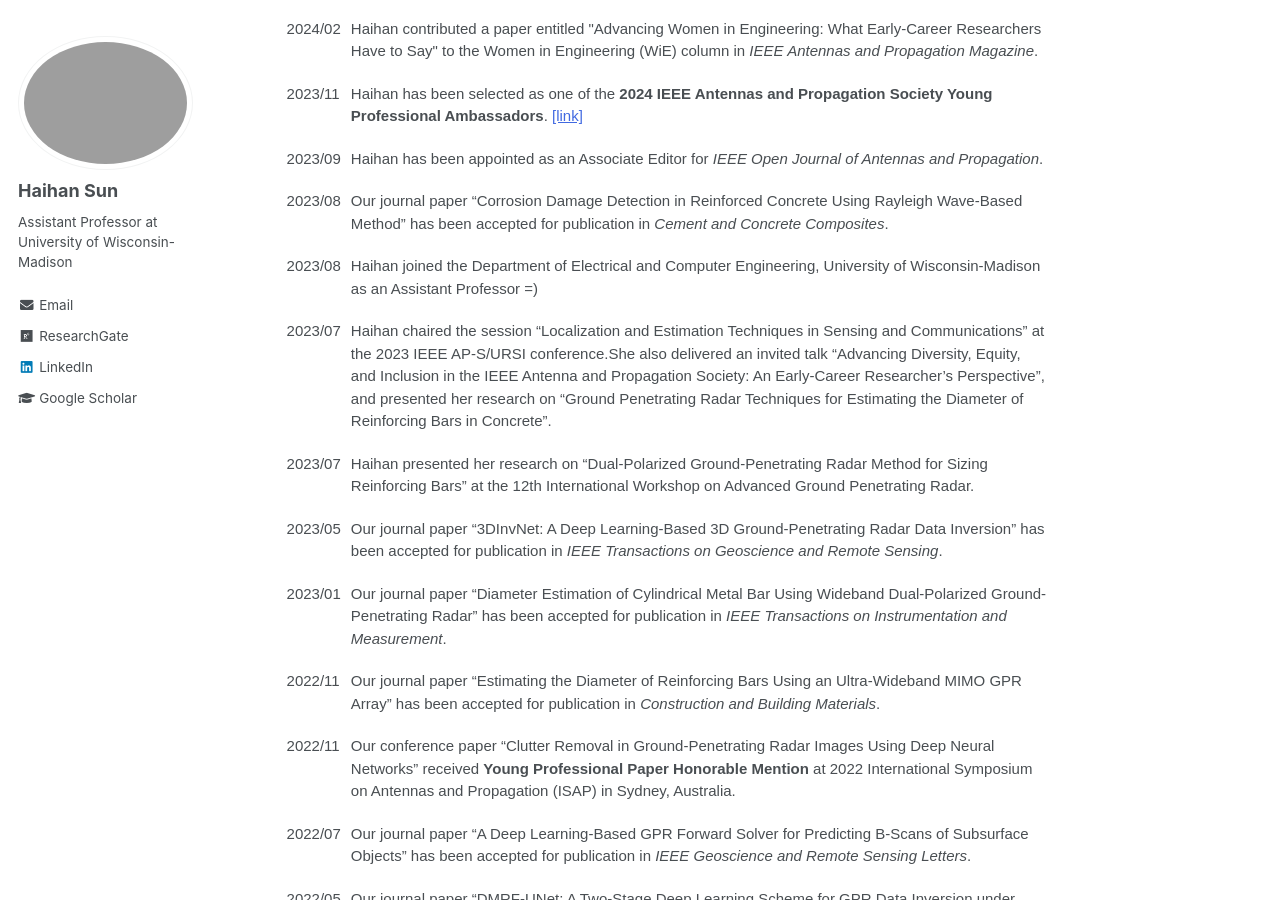
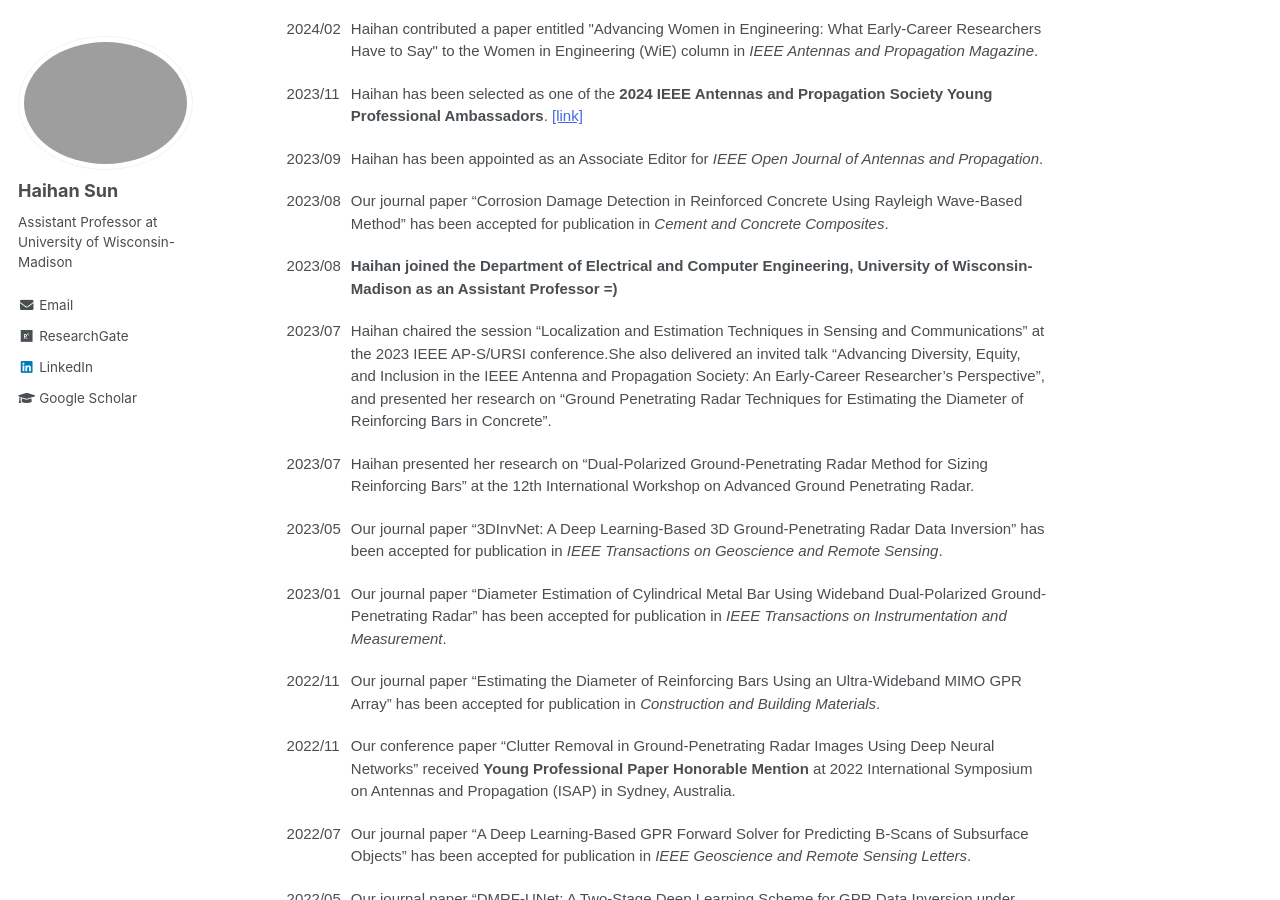
Before and after one commit to Haihan-Sun/Haihan-Sun.github.io, a Jekyll site: the page built from _pages/about.md, in a window 1280 px wide and 900 px high, scrolled down 1448 px. Built offline with Jekyll 4.4.1, drawn with Linux system fonts in a browser that asks for light colours.

Commit message:
Update about.md

```diff
--- a/_pages/about.md
+++ b/_pages/about.md
@@ -126,7 +126,7 @@ Hi! I'm Haihan Sun, an Assistant Professor at the University of Wisconsin-Madiso
 
   <tr>
     <td class="tg-ko0z">2023/08</td>
-    <td class="tg-ko0z">Haihan joined the Department of Electrical and Computer Engineering, University of Wisconsin-Madison as an Assistant Professor =)</td>
+    <td class="tg-ko0z"><b>Haihan joined the Department of Electrical and Computer Engineering, University of Wisconsin-Madison as an Assistant Professor =)  </b> </td>
   </tr>
 
   <tr>
```
